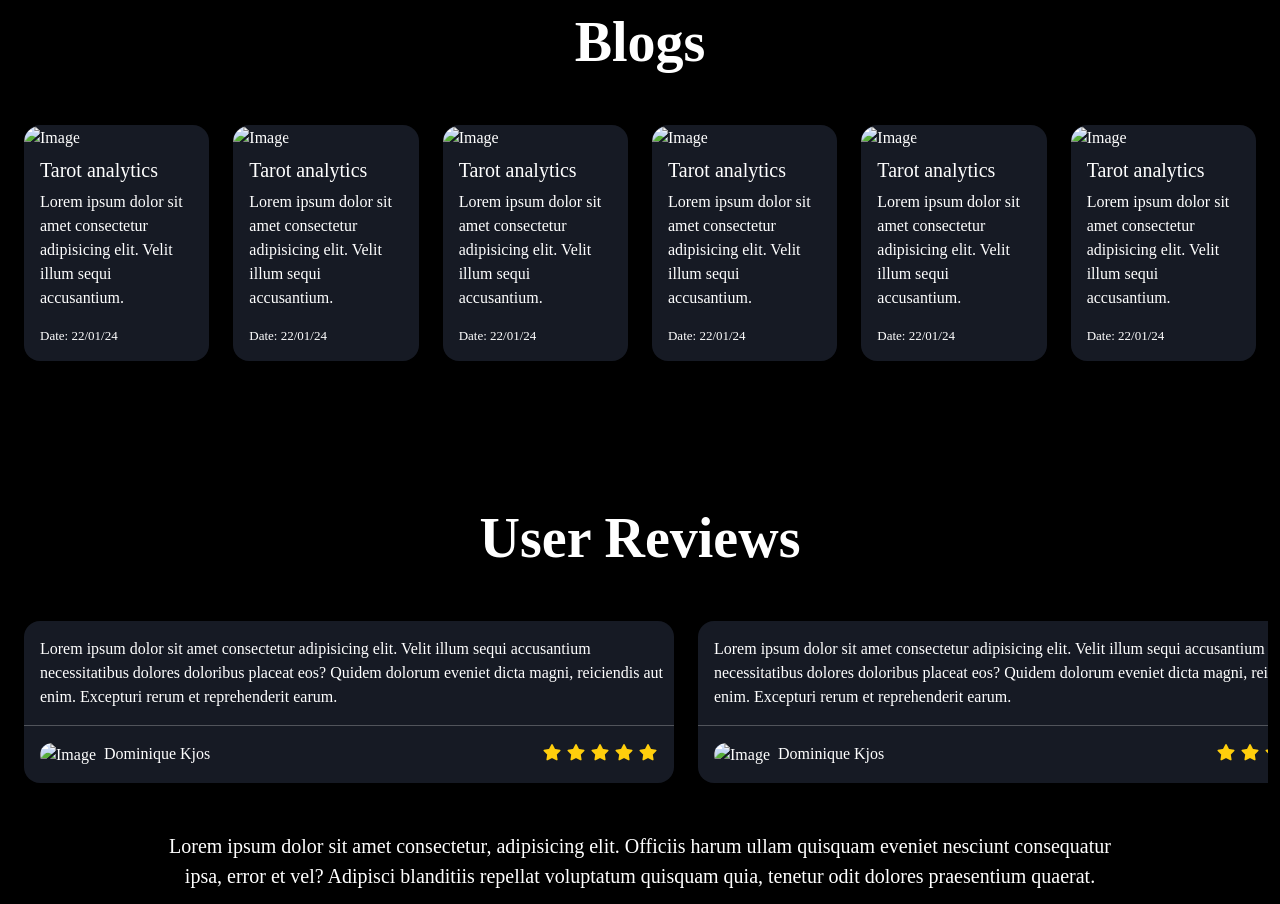
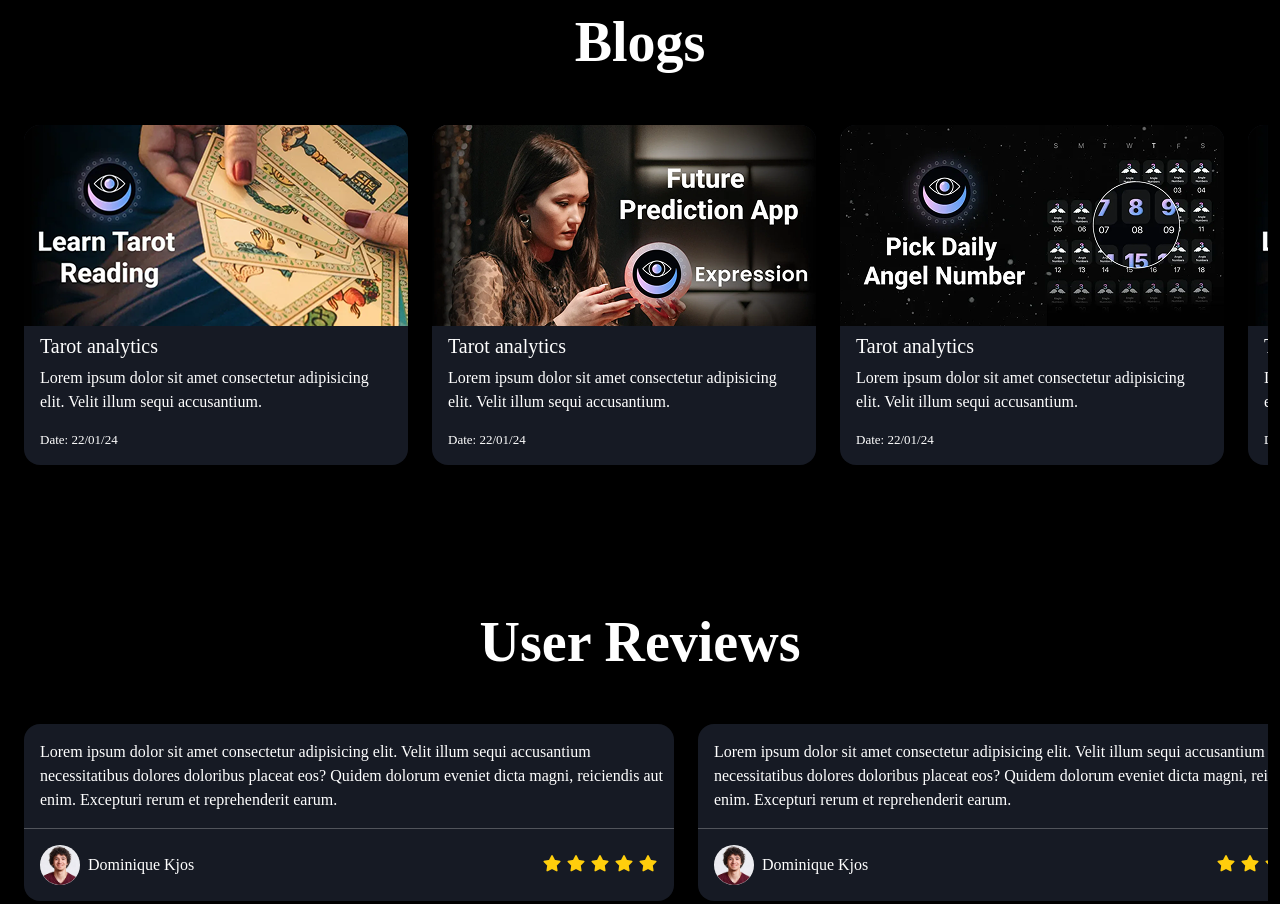
Before and after one commit to meettechnomargin/Expression, a plain HTML site: page Expression/src/pages/expression_page_1.html in a window 1280 px wide. Shown: the part 2320-3224 px from the top of the page. Drawn offline with nearby package versions, Linux system fonts and the light colour scheme; a web font is replaced by a local one.

Commit message:
final
final

```diff
--- a/Expression/src/pages/expression_page_1.html
+++ b/Expression/src/pages/expression_page_1.html
@@ -161,7 +161,7 @@
         <div class="gap-4 container-fluid d-flex overflow_X">
             <div class="card_bg_color rounded-4" data-aos="fade-up" data-aos-anchor-placement="center-bottom"
                 data-aos-duration="2000">
-                <img src="src/asset/blogs_image_1.png" class="rounded-top-4" alt="Image">
+                <img src="../asset/blogs_image_1.png" class="rounded-top-4" alt="Image">
                 <h5 class="my-0 mx-3 mt-2">Tarot analytics</h5>
                 <p class="my-0 mx-3 mt-2">Lorem ipsum dolor sit amet consectetur adipisicing elit. Velit illum sequi
                     accusantium.</p>
@@ -170,7 +170,7 @@
 
             <div class="card_bg_color rounded-4" data-aos="fade-up" data-aos-anchor-placement="center-bottom"
                 data-aos-duration="2000">
-                <img src="src/asset/blogs_image_2.png" class="rounded-top-4" alt="Image">
+                <img src="../asset/blogs_image_2.png" class="rounded-top-4" alt="Image">
                 <h5 class="my-0 mx-3 mt-2">Tarot analytics</h5>
                 <p class="my-0 mx-3 mt-2">Lorem ipsum dolor sit amet consectetur adipisicing elit. Velit illum sequi
                     accusantium.</p>
@@ -179,7 +179,7 @@
 
             <div class="card_bg_color rounded-4" data-aos="fade-up" data-aos-anchor-placement="center-bottom"
                 data-aos-duration="2000">
-                <img src="src/asset/blogs_image_3.png" class="rounded-top-4" alt="Image">
+                <img src="../asset/blogs_image_3.png" class="rounded-top-4" alt="Image">
                 <h5 class="my-0 mx-3 mt-2">Tarot analytics</h5>
                 <p class="my-0 mx-3 mt-2">Lorem ipsum dolor sit amet consectetur adipisicing elit. Velit illum sequi
                     accusantium.</p>
@@ -188,7 +188,7 @@
 
             <div class="card_bg_color rounded-4" data-aos="fade-up" data-aos-anchor-placement="center-bottom"
                 data-aos-duration="2000">
-                <img src="src/asset/blogs_image_1.png" class="rounded-top-4" alt="Image">
+                <img src="../asset/blogs_image_1.png" class="rounded-top-4" alt="Image">
                 <h5 class="my-0 mx-3 mt-2">Tarot analytics</h5>
                 <p class="my-0 mx-3 mt-2">Lorem ipsum dolor sit amet consectetur adipisicing elit. Velit illum sequi
                     accusantium.</p>
@@ -197,7 +197,7 @@
 
             <div class="card_bg_color rounded-4" data-aos="fade-up" data-aos-anchor-placement="center-bottom"
                 data-aos-duration="2000">
-                <img src="src/asset/blogs_image_2.png" class="rounded-top-4" alt="Image">
+                <img src="../asset/blogs_image_2.png" class="rounded-top-4" alt="Image">
                 <h5 class="my-0 mx-3 mt-2">Tarot analytics</h5>
                 <p class="my-0 mx-3 mt-2">Lorem ipsum dolor sit amet consectetur adipisicing elit. Velit illum sequi
                     accusantium.</p>
@@ -206,7 +206,7 @@
 
             <div class="card_bg_color rounded-4" data-aos="fade-up" data-aos-anchor-placement="center-bottom"
                 data-aos-duration="2000">
-                <img src="src/asset/blogs_image_3.png" class="rounded-top-4" alt="Image">
+                <img src="../asset/blogs_image_3.png" class="rounded-top-4" alt="Image">
                 <h5 class="my-0 mx-3 mt-2">Tarot analytics</h5>
                 <p class="my-0 mx-3 mt-2">Lorem ipsum dolor sit amet consectetur adipisicing elit. Velit illum sequi
                     accusantium.</p>
@@ -232,7 +232,7 @@
                 <hr>
                 <div class="mx-3 mb-3 d-flex align-items-center justify-content-between">
                     <div class="d-flex align-items-center justify-content-start">
-                        <div class="full_radious"><img class="full_radious" src="src/asset/users_profile_image.jpg"
+                        <div class="full_radious"><img class="full_radious" src="../asset/users_profile_image.jpg"
                                 alt="Image"></div>
                         <p class="my-0 ms-2">Dominique Kjos</p>
                     </div>
@@ -254,7 +254,7 @@
                 <hr>
                 <div class="mx-3 mb-3 d-flex align-items-center justify-content-between">
                     <div class="d-flex align-items-center justify-content-start">
-                        <div class="full_radious"><img class="full_radious" src="src/asset/users_profile_image.jpg"
+                        <div class="full_radious"><img class="full_radious" src="../asset/users_profile_image.jpg"
                                 alt="Image"></div>
                         <p class="my-0 ms-2">Dominique Kjos</p>
                     </div>
@@ -276,7 +276,7 @@
                 <hr>
                 <div class="mx-3 mb-3 d-flex align-items-center justify-content-between">
                     <div class="d-flex align-items-center justify-content-start">
-                        <div class="full_radious"><img class="full_radious" src="src/asset/users_profile_image.jpg"
+                        <div class="full_radious"><img class="full_radious" src="../asset/users_profile_image.jpg"
                                 alt="Image"></div>
                         <p class="my-0 ms-2">Dominique Kjos</p>
                     </div>
@@ -298,7 +298,7 @@
                 <hr>
                 <div class="mx-3 mb-3 d-flex align-items-center justify-content-between">
                     <div class="d-flex align-items-center justify-content-start">
-                        <div class="full_radious"><img class="full_radious" src="src/asset/users_profile_image.jpg"
+                        <div class="full_radious"><img class="full_radious" src="../asset/users_profile_image.jpg"
                                 alt="Image"></div>
                         <p class="my-0 ms-2">Dominique Kjos</p>
                     </div>
@@ -320,7 +320,7 @@
                 <hr>
                 <div class="mx-3 mb-3 d-flex align-items-center justify-content-between">
                     <div class="d-flex align-items-center justify-content-start">
-                        <div class="full_radious"><img class="full_radious" src="src/asset/users_profile_image.jpg"
+                        <div class="full_radious"><img class="full_radious" src="../asset/users_profile_image.jpg"
                                 alt="Image"></div>
                         <p class="my-0 ms-2">Dominique Kjos</p>
                     </div>
```
Also changed, not shown: Expression/index.html (+1 -1 lines), Expression/src/pages/expression_page_3.html (+11 -11 lines), Expression/src/pages/expression_page_5.html (+11 -11 lines), Expression/src/pages/expression_page_6.html (+11 -11 lines).
